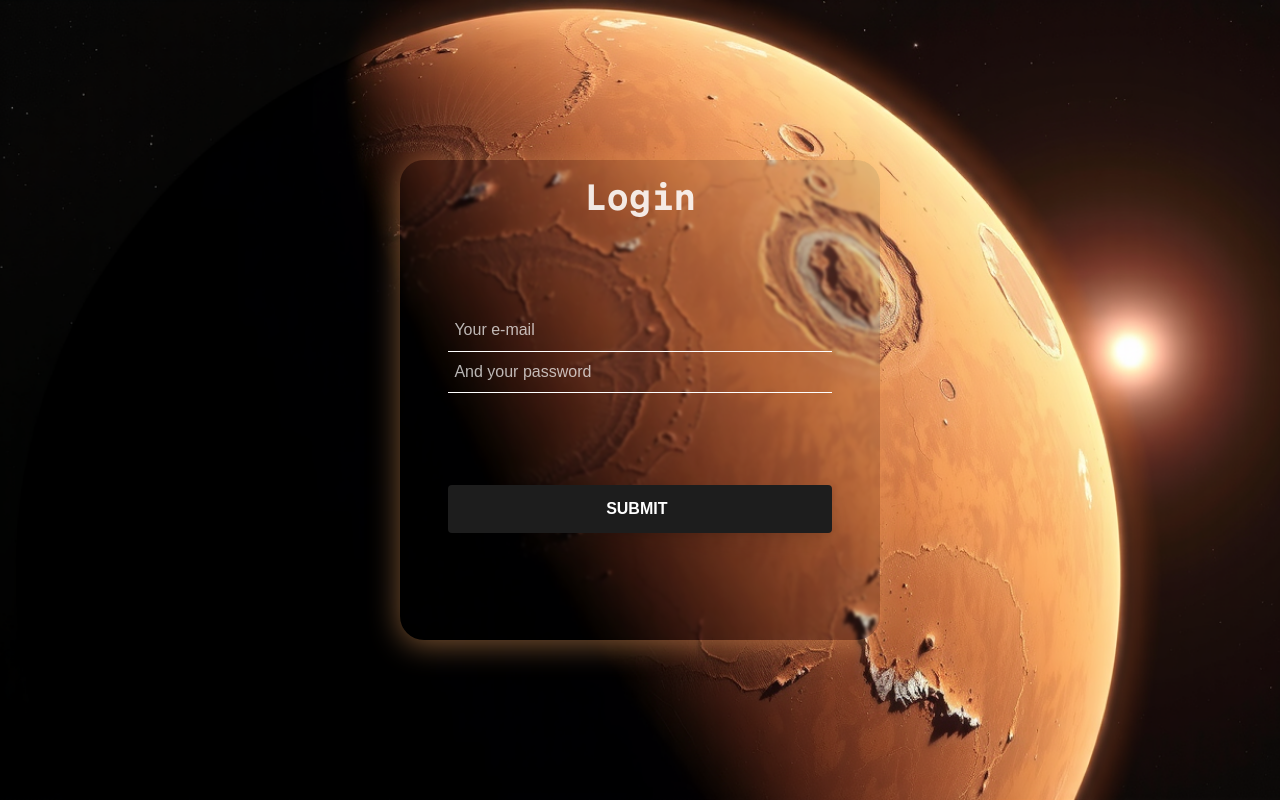
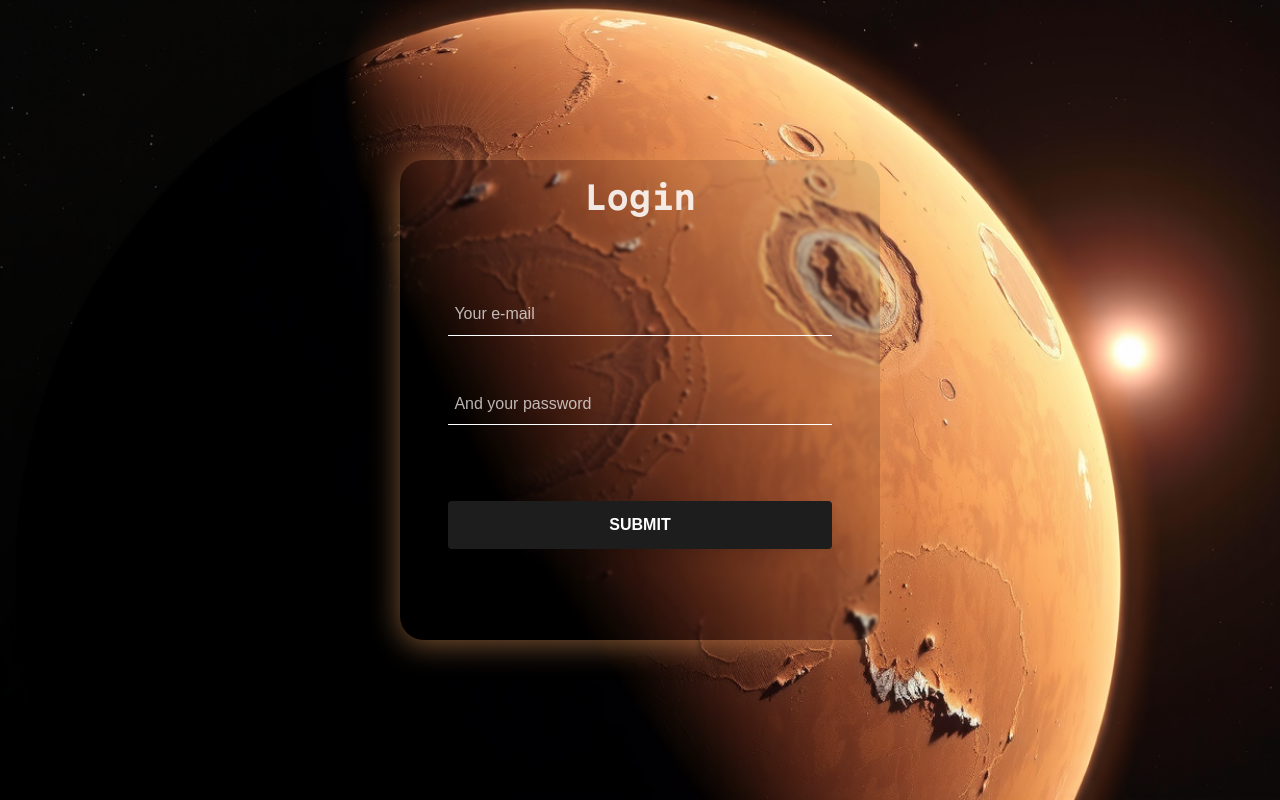
Before and after one commit to RamazanIttiev/evil-form, a React (Vite) app: page / in a window 1280 px wide. Built offline with nearby package versions, Linux system fonts and the light colour scheme.

Commit message:
Removed icon

```diff
--- a/src/app/components/button/button.tsx
+++ b/src/app/components/button/button.tsx
@@ -13,15 +13,9 @@ export const Button = (props: ButtonProps) => {
 
   const classes = cn(baseClassName, isLoading && `${baseClassName}_loading`);
 
-  const iconClasses = cn(
-    `${baseClassName}__icon`,
-    isLoading && `${baseClassName}__icon_loading`,
-  );
-
   return (
     <button type="button" className={classes} {...restProps}>
       <span className={`${baseClassName}__text`}>Submit</span>
-      <div className={iconClasses}></div>
     </button>
   );
 };
--- a/src/app/form/form.css
+++ b/src/app/form/form.css
@@ -4,4 +4,10 @@
   justify-content: space-evenly;
   width: 100%;
   height: 100%;
+
+  &__fields {
+    display: flex;
+    flex-direction: column;
+    gap: 3rem;
+  }
 }
```
